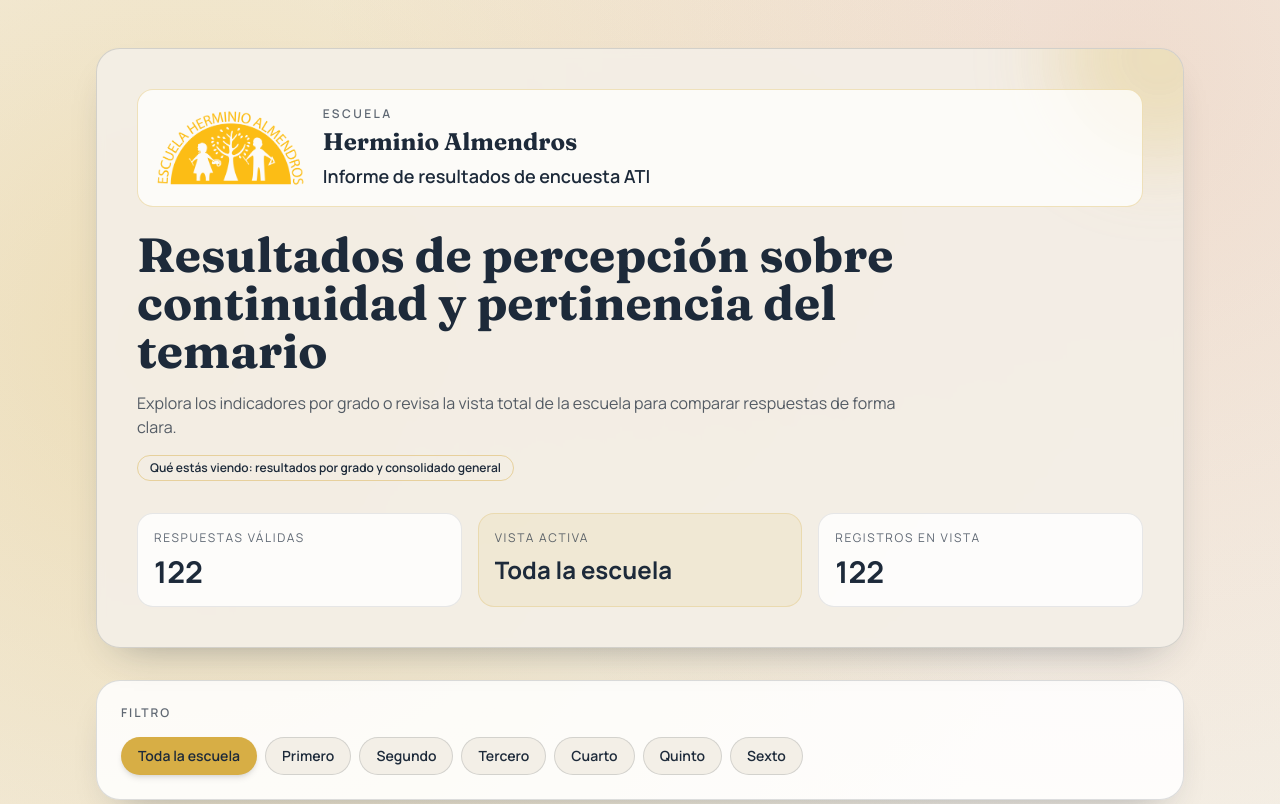
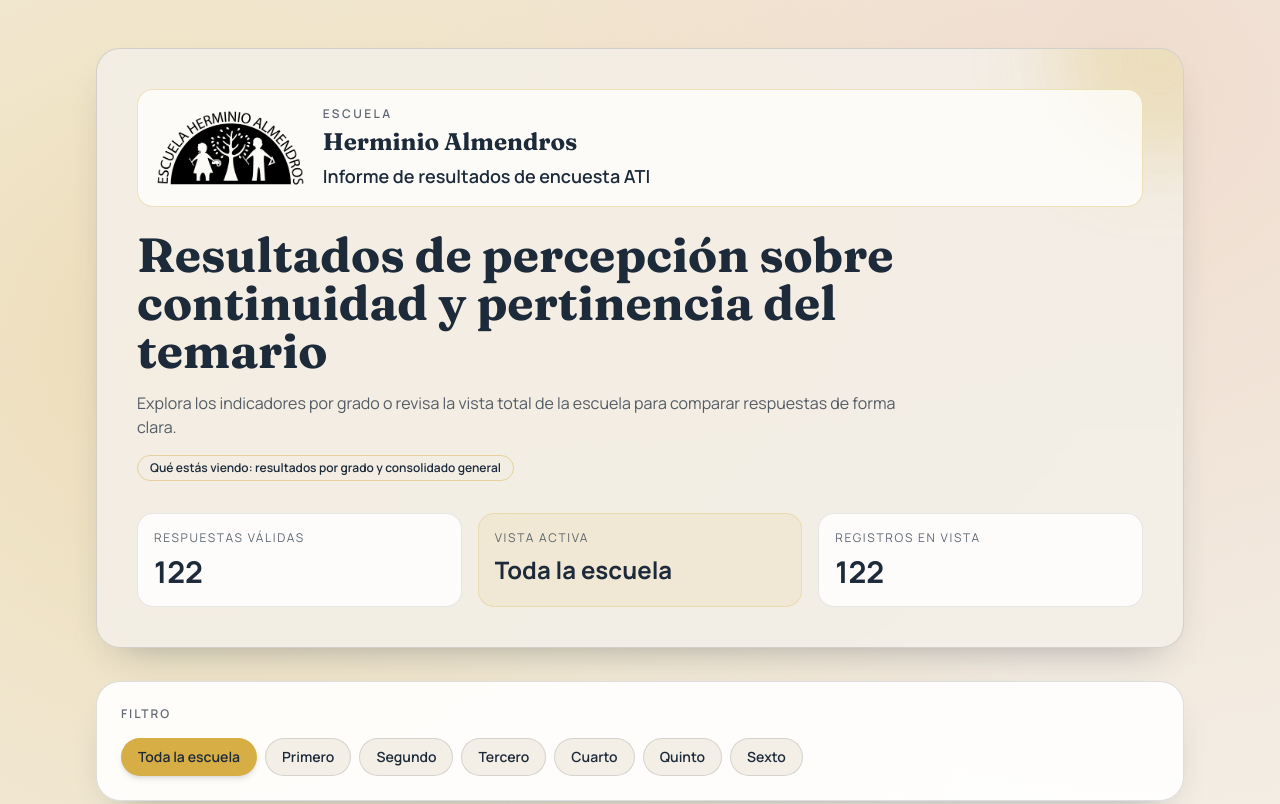
Before and after one commit to rodrigoaiz/encuesta-ati, an Astro site: page / in a window 1280 px wide. Shown: the top 804 px of the page. Built offline with nearby package versions, Linux system fonts and the light colour scheme; Astro itself is replaced by a stand-in of ours.

Commit message:
Refactor code structure for improved readability and maintainability

```diff
--- a/src/components/SurveyDashboard.tsx
+++ b/src/components/SurveyDashboard.tsx
@@ -1,4 +1,4 @@
-import { useMemo, useState } from 'react';
+import { useEffect, useMemo, useRef, useState } from 'react';
 import {
   Bar,
   BarChart,
@@ -59,9 +59,29 @@ const answerToChart = (answers: Answers) => [
 export default function SurveyDashboard({ data }: Props) {
   const gradeNames = useMemo(() => Object.keys(data.byGrade), [data.byGrade]);
   const [selectedGrade, setSelectedGrade] = useState<string>('Toda la escuela');
+  const [isFilterStuck, setIsFilterStuck] = useState(false);
+  const stickySentinelRef = useRef<HTMLDivElement | null>(null);
 
   const view = selectedGrade === 'Toda la escuela' ? data.overall : data.byGrade[selectedGrade];
   const responses = view.responses;
+
+  useEffect(() => {
+    const sentinel = stickySentinelRef.current;
+    if (!sentinel) return;
+
+    const observer = new IntersectionObserver(
+      ([entry]) => {
+        setIsFilterStuck(!entry.isIntersecting);
+      },
+      {
+        threshold: [1],
+        rootMargin: '-12px 0px 0px 0px'
+      }
+    );
+
+    observer.observe(sentinel);
+    return () => observer.disconnect();
+  }, []);
 
   return (
     <main className="mx-auto max-w-6xl px-4 py-8 sm:px-8 sm:py-12">
@@ -72,7 +92,7 @@ export default function SurveyDashboard({ data }: Props) {
         <div className="relative">
           <div className="flex items-center gap-4 rounded-2xl border border-gold/35 bg-white/75 p-4">
             <img
-              src="/EscuelaHerminioAlmendrosLogo-Amarillo.png"
+              src="/EscuelaHerminioAlmendrosLogo-Negro.png"
               alt="Logotipo de la Escuela Herminio Almendros"
               className="h-16 w-auto object-contain sm:h-20"
               loading="eager"
@@ -115,8 +135,21 @@ export default function SurveyDashboard({ data }: Props) {
         </div>
       </section>
 
-      <section className="mt-8 rounded-3xl border border-ink/15 bg-white/85 p-4 shadow-card sm:p-6">
-        <p className="mb-4 text-xs font-semibold uppercase tracking-[0.16em] text-ink/70">Filtro</p>
+      <div ref={stickySentinelRef} className="mt-8 h-px w-full" aria-hidden="true" />
+      <section
+        className={`sticky z-30 rounded-3xl border bg-white/90 transition-all duration-300 ease-out ${
+          isFilterStuck
+            ? 'top-0 border-gold/35 px-3 py-3 shadow-lg backdrop-blur max-sm:-mx-4 max-sm:rounded-none max-sm:border-x-0 sm:top-4 sm:px-4 sm:py-4'
+            : 'top-2 border-ink/15 p-4 shadow-card sm:top-4 sm:p-6'
+        }`}
+      >
+        <p
+          className={`font-semibold uppercase tracking-[0.16em] text-ink/70 transition-all duration-300 ${
+            isFilterStuck ? 'mb-2 text-[10px] sm:text-[11px]' : 'mb-4 text-xs'
+          }`}
+        >
+          Filtro
+        </p>
         <div className="flex flex-wrap gap-2">
           {['Toda la escuela', ...gradeNames].map((grade) => {
             const active = selectedGrade === grade;
@@ -125,7 +158,9 @@ export default function SurveyDashboard({ data }: Props) {
                 key={grade}
                 type="button"
                 onClick={() => setSelectedGrade(grade)}
-                className={`rounded-full px-4 py-2 text-sm font-semibold transition ${
+                className={`rounded-full font-semibold transition ${
+                  isFilterStuck ? 'px-3 py-1.5 text-xs sm:text-sm' : 'px-4 py-2 text-sm'
+                } ${
                   active
                     ? 'border border-gold/60 bg-gold text-ink shadow-md'
                     : 'border border-ink/15 bg-paper text-ink hover:border-ink/40'
```
Also changed, not shown: public/EscuelaHerminioAlmendrosLogo-Negro.png (added).
